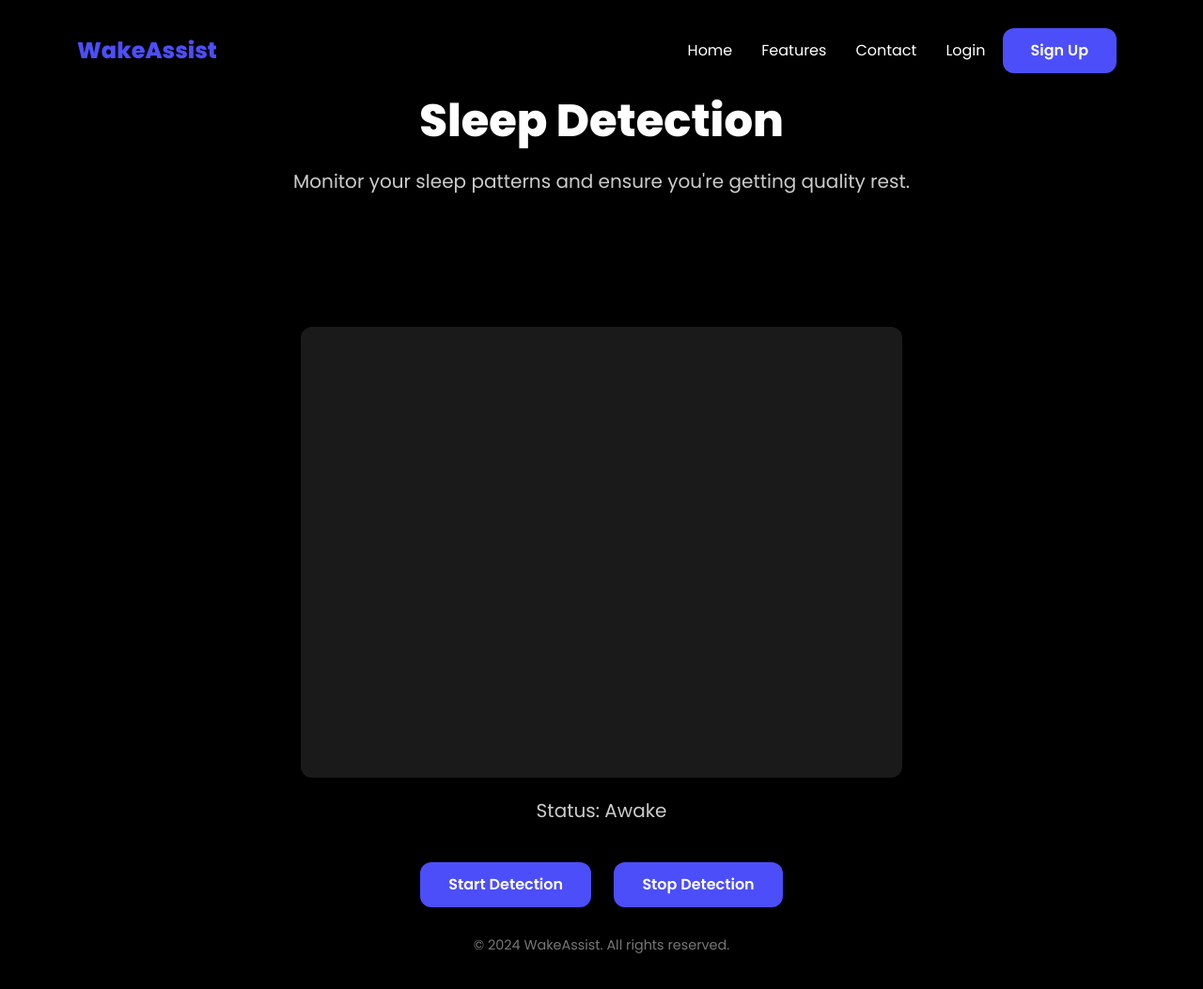
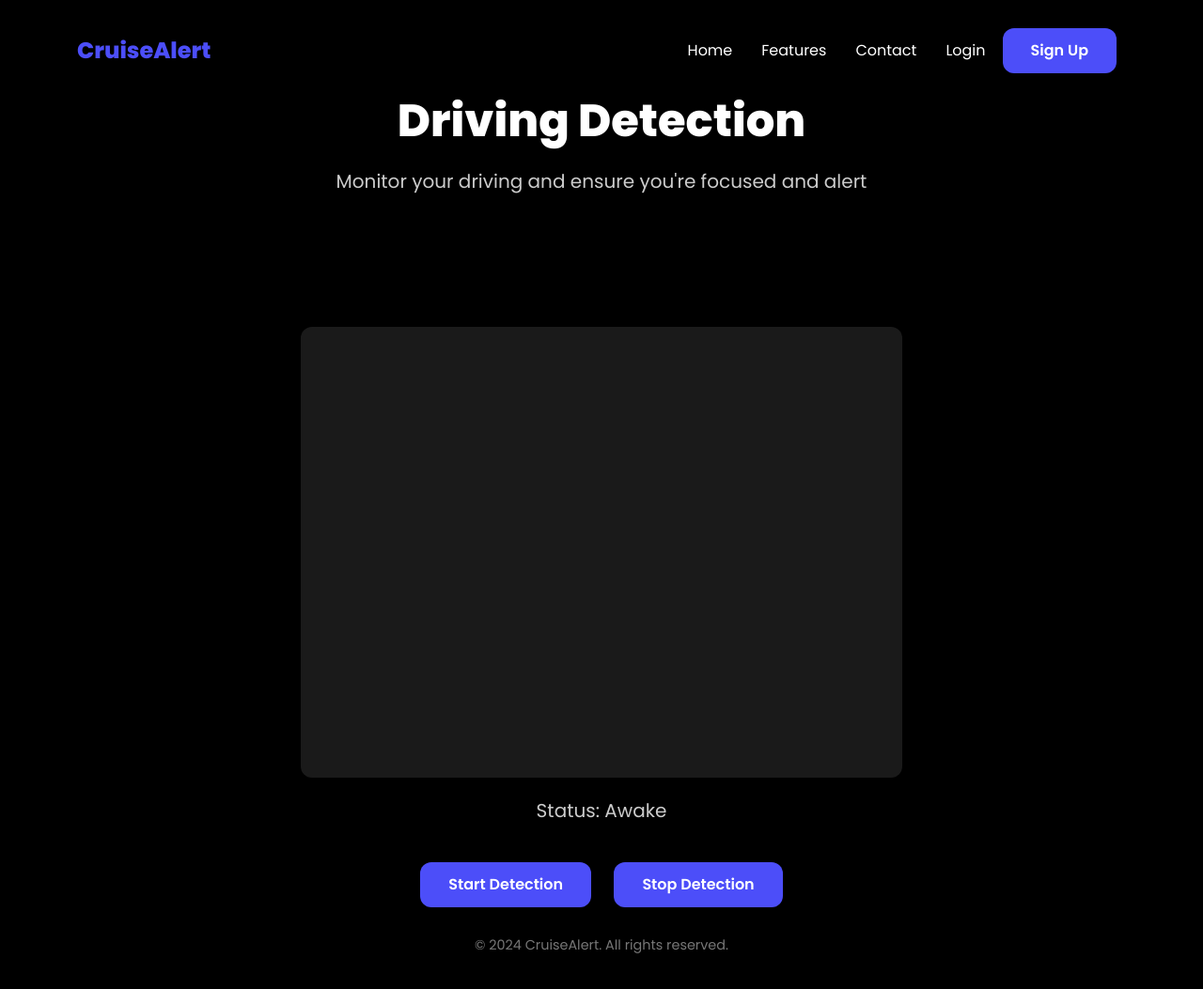
Before and after one commit to Sir-Arceebee/Wake-Assist, a Django app: page /detection/ in a window 1280 px wide. Shown: the whole page at 94% size. Run offline with Django 5.2, Linux system fonts and the light colour scheme; some libraries are stand-ins or nearby versions.

Commit message:
Updated app name and page text

```diff
--- a/CAC/CruiseAlert/templates/Home.html
+++ b/CAC/CruiseAlert/templates/Home.html
@@ -3,7 +3,7 @@
   <head>
     <meta charset="UTF-8" />
     <meta name="viewport" content="width=device-width, initial-scale=1.0" />
-    <title>WakeAssist</title>
+    <title>CruiseAlert</title>
     <!-- Google Font: Poppins -->
     <link
       href="https://fonts.googleapis.com/css2?family=Poppins:wght@400;600;800&display=swap"
@@ -193,7 +193,7 @@
     <!-- Navbar -->
     <nav class="navbar navbar-expand-lg fixed-top">
       <div class="container">
-        <a class="navbar-brand" href="#">WakeAssist</a>
+        <a class="navbar-brand" href="#">CruiseAlert</a>
         <button
           class="navbar-toggler"
           type="button"
--- a/CAC/CruiseAlert/templates/analytics.html
+++ b/CAC/CruiseAlert/templates/analytics.html
@@ -1,5 +1,5 @@
 <!-- CruiseAlert/templates/analytics.html -->
-{% extends 'base.html' %} {% block title %}Analytics - WakeAssist{% endblock %}
+{% extends 'base.html' %} {% block title %}Analytics - CruiseAlert{% endblock %}
 {% block header %}
 <div class="header">
   <div class="d-flex align-items-center">
--- a/CAC/CruiseAlert/templates/base.html
+++ b/CAC/CruiseAlert/templates/base.html
@@ -5,7 +5,7 @@
     <!-- Meta and Title -->
     <meta charset="UTF-8" />
     <meta name="viewport" content="width=device-width, initial-scale=1.0" />
-    <title>{% block title %}WakeAssist{% endblock %}</title>
+    <title>{% block title %}CruiseAlert{% endblock %}</title>
 
     <!-- Bootstrap CSS -->
     <link
@@ -170,7 +170,7 @@
     <!-- Sidebar -->
     <div class="sidebar">
       <div class="logo">
-        <span>WakeAssist</span>
+        <span>CruiseAlert</span>
       </div>
       <nav class="nav flex-column">
         <a
--- a/CAC/CruiseAlert/templates/change_password.html
+++ b/CAC/CruiseAlert/templates/change_password.html
@@ -3,7 +3,7 @@
   <head>
     <meta charset="UTF-8" />
     <meta name="viewport" content="width=device-width, initial-scale=1.0" />
-    <title>Change Password - WakeAssist</title>
+    <title>Change Password - CruiseAlert</title>
     <link
       rel="stylesheet"
       href="https://cdn.jsdelivr.net/npm/bootstrap@5.1.3/dist/css/bootstrap.min.css"
--- a/CAC/CruiseAlert/templates/dashboard.html
+++ b/CAC/CruiseAlert/templates/dashboard.html
@@ -1,4 +1,4 @@
-{% extends 'base.html' %} {% block title %}Dashboard - WakeAssist{% endblock %}
+{% extends 'base.html' %} {% block title %}Dashboard - CruiseAlert{% endblock %}
 {% block content %}
 <div class="row">
   <!-- Drowsiness Activity Card -->
--- a/CAC/CruiseAlert/templates/detection_page.html
+++ b/CAC/CruiseAlert/templates/detection_page.html
@@ -3,7 +3,7 @@
 {% load static %}
   <head>
     <meta charset="UTF-8" />
-    <title>WakeAssist - Sleep Detection</title>
+    <title>CruiseAlert - Sleep Detection</title>
     <!-- Google Font: Poppins -->
     <link
       href="https://fonts.googleapis.com/css2?family=Poppins:wght@400;600;800&display=swap"
@@ -144,7 +144,7 @@
     <!-- Navbar -->
     <nav class="navbar navbar-expand-lg fixed-top">
       <div class="container">
-        <a class="navbar-brand" href="{% url 'home' %}">WakeAssist</a>
+        <a class="navbar-brand" href="{% url 'home' %}">CruiseAlert</a>
         <button
           class="navbar-toggler"
           type="button"
@@ -193,9 +193,9 @@
     <!-- Hero Section -->
     <div class="hero">
       <div class="container">
-        <h1>Sleep Detection</h1>
+        <h1>Driving Detection</h1>
         <p>
-          Monitor your sleep patterns and ensure you're getting quality rest.
+          Monitor your driving and ensure you're focused and alert
         </p>
       </div>
     </div>
@@ -220,7 +220,7 @@
     <!-- Footer -->
     <footer>
       <div class="container">
-        <p>&copy; 2024 WakeAssist. All rights reserved.</p>
+        <p>&copy; 2024 CruiseAlert. All rights reserved.</p>
       </div>
     </footer>
 
--- a/CAC/CruiseAlert/templates/edit_profile.html
+++ b/CAC/CruiseAlert/templates/edit_profile.html
@@ -3,7 +3,7 @@
   <head>
     <meta charset="UTF-8" />
     <meta name="viewport" content="width=device-width, initial-scale=1.0" />
-    <title>Edit Profile - WakeAssist</title>
+    <title>Edit Profile - CruiseAlert</title>
     <link
       rel="stylesheet"
       href="https://cdn.jsdelivr.net/npm/bootstrap@5.1.3/dist/css/bootstrap.min.css"
--- a/CAC/CruiseAlert/templates/profile.html
+++ b/CAC/CruiseAlert/templates/profile.html
@@ -3,7 +3,7 @@
   <head>
     <meta charset="UTF-8" />
     <meta name="viewport" content="width=device-width, initial-scale=1.0" />
-    <title>User Profile - WakeAssist</title>
+    <title>User Profile - CruiseAlert</title>
     {% load static %}
     <!-- Google Font: Poppins -->
     <link
@@ -115,7 +115,7 @@
     <!-- Navbar -->
     <nav class="navbar navbar-expand-lg fixed-top">
       <div class="container">
-        <a class="navbar-brand" href="{% url 'home' %}#">WakeAssist</a>
+        <a class="navbar-brand" href="{% url 'home' %}#">CruiseAlert</a>
         <button
           class="navbar-toggler"
           type="button"
--- a/CAC/CruiseAlert/templates/settings.html
+++ b/CAC/CruiseAlert/templates/settings.html
@@ -1,5 +1,5 @@
 <!-- CruiseAlert/templates/settings.html -->
-{% extends 'base.html' %} {% block title %}Settings - WakeAssist{% endblock %}
+{% extends 'base.html' %} {% block title %}Settings - CruiseAlert{% endblock %}
 {% block header %}
 <div class="header">
   <div class="d-flex align-items-center">
```
Also changed, not shown: CAC/CruiseAlert/templates/contact.html (+7 -7 lines), CAC/CruiseAlert/templates/features.html (+4 -4 lines).
